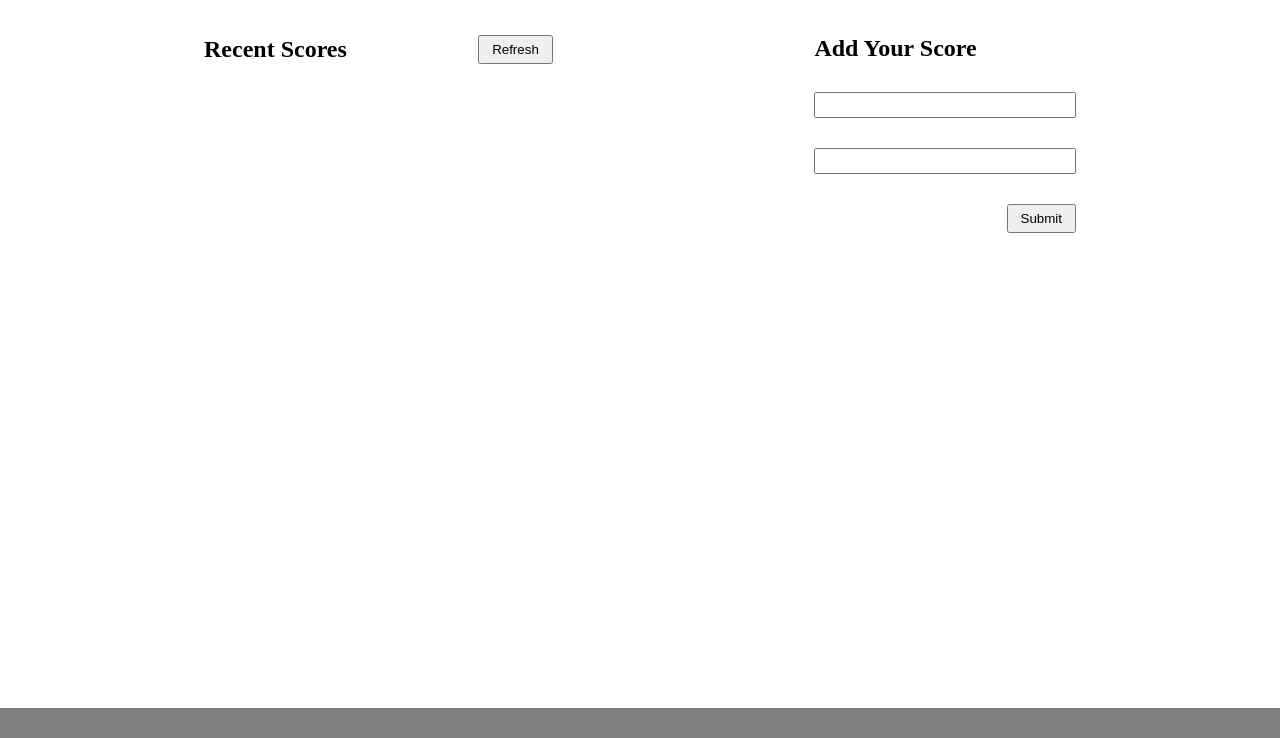
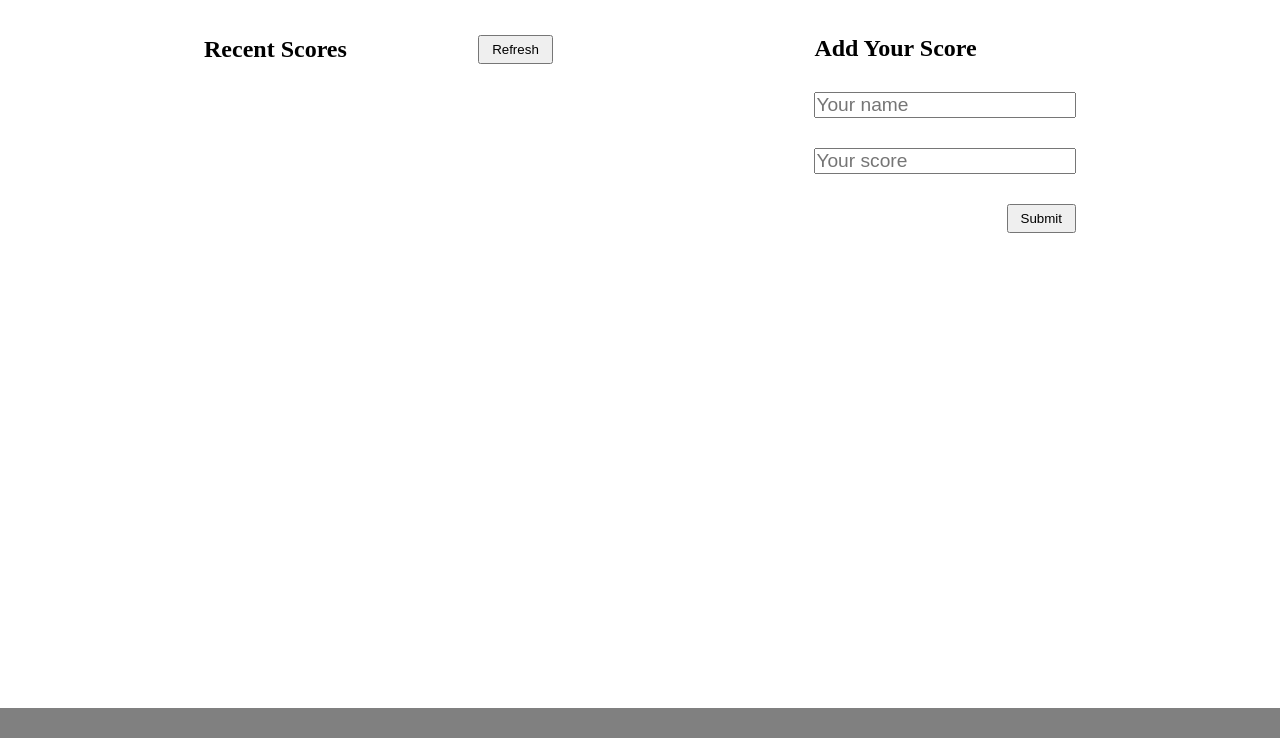
Before and after one commit to henry-dura/LeaderBoard, a website built with webpack: page src/index.html in a window 1280 px wide. Shown: the part 62-800 px from the top of the page. Built offline with nearby package versions, Linux system fonts and the light colour scheme.

Commit message:
Addf placholder attribute to input elements

```diff
--- a/src/index.html
+++ b/src/index.html
@@ -20,8 +20,8 @@
         </div>
         <form >
             <h2>Add Your Score</h2>
-            <input type="text" name="name" id="name">
-            <input type="text" name="score" id="score">
+            <input type="text" name="name" id="name" placeholder="Your name">
+            <input type="text" name="score" id="score" placeholder="Your score">
             <button type="submit">Submit</button>
         </form>
     </main>
```
